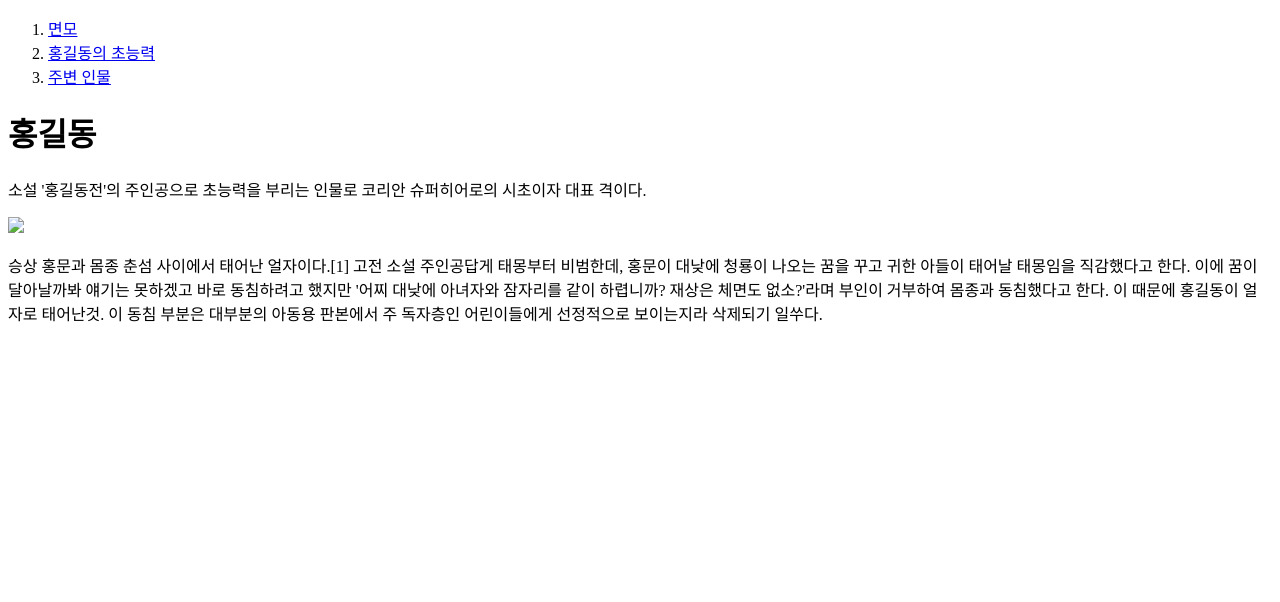
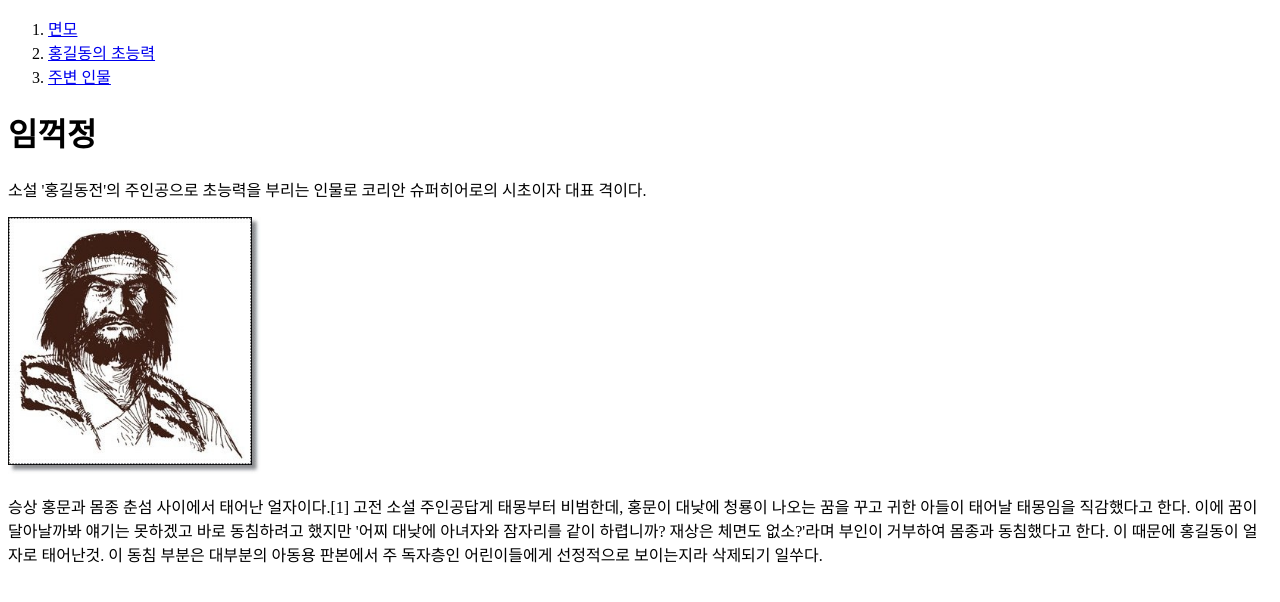
Before and after one commit to zssc1010/WEBWORKS, a plain HTML site: page index.html in a window 1280 px wide. Drawn offline with Linux system fonts and the light colour scheme.

Commit message:
5th commit

```diff
--- a/index.html
+++ b/index.html
@@ -14,11 +14,11 @@
     <li><a href="page3.html" target="_blank">주변 인물</a></li>
   </ol>
 
-  <h1>홍길동</h1>
+  <h1>임꺽정</h1>
   <p>
     소설 '홍길동전'의 주인공으로 초능력을 부리는 인물로 코리안 슈퍼히어로의 시초이자 대표 격이다.
   </p>
-  <img src="img1.jpg" width="20%">
+  <img src="img1-1.jpg" width="20%">
   <p>
     승상 홍문과 몸종 춘섬 사이에서 태어난 얼자이다.[1] 고전 소설 주인공답게 태몽부터 비범한데, 홍문이 대낮에 청룡이 나오는 꿈을 꾸고 귀한 아들이 태어날 태몽임을 직감했다고 한다. 이에 꿈이 달아날까봐
     얘기는 못하겠고 바로 동침하려고 했지만 '어찌 대낮에 아녀자와 잠자리를 같이 하렵니까? 재상은 체면도 없소?'라며 부인이 거부하여 몸종과 동침했다고 한다. 이 때문에 홍길동이 얼자로 태어난것. 이 동침 부분은
```
